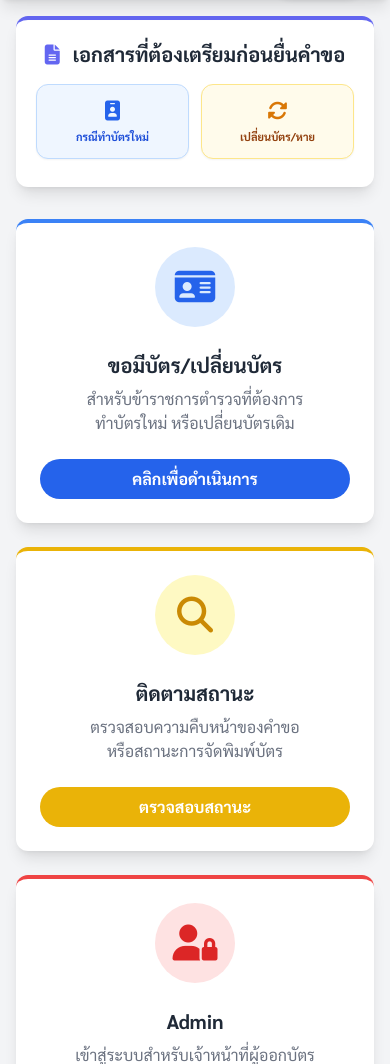
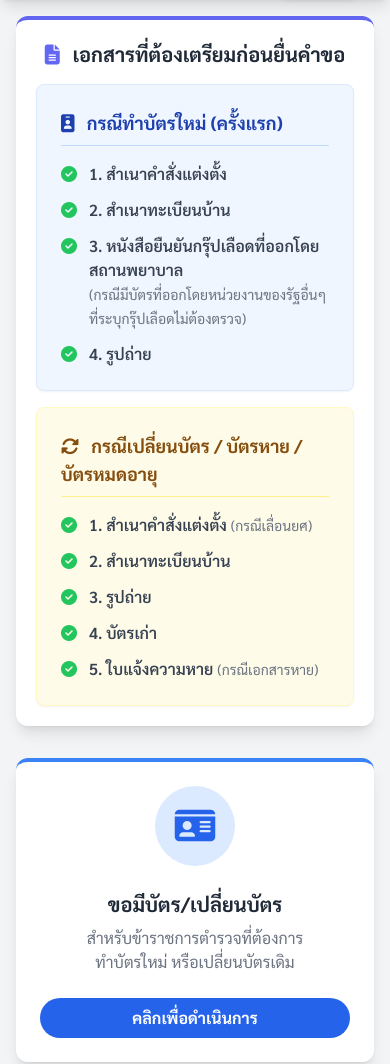
Before and after one commit to non5217/idcard-police, a PHP site: page /index.php in a window 390 px wide. Shown: the part 64-1128 px from the top of the page. Run offline with PHP 8.4, Linux system fonts and the light colour scheme; data comes from the database, SQL or seed files in the repository; some libraries are stand-ins or nearby versions.

Commit message:
feat: Restore full document details on mobile and cleanup JS.

```diff
--- a/index.php
+++ b/index.php
@@ -149,20 +149,8 @@ endif; ?>
                 <i class="fas fa-file-alt text-indigo-500 mr-2"></i> เอกสารที่ต้องเตรียมก่อนยื่นคำขอ
             </h2>
 
-            <!-- Mobile View: Small Buttons (ลดขนาดตามสั่ง) -->
-            <div class="flex md:hidden gap-3 justify-center mb-2">
-                <button onclick="showDocModal('NEW')" class="flex-1 bg-blue-50 text-blue-700 py-3 px-2 rounded-xl font-bold border border-blue-200 shadow-sm flex flex-col items-center gap-1 active:scale-95 transition">
-                    <i class="fas fa-id-badge text-xl text-blue-600"></i>
-                    <span class="text-[11px]">กรณีทำบัตรใหม่</span>
-                </button>
-                <button onclick="showDocModal('UPDATE')" class="flex-1 bg-amber-50 text-amber-800 py-3 px-2 rounded-xl font-bold border border-amber-200 shadow-sm flex flex-col items-center gap-1 active:scale-95 transition">
-                    <i class="fas fa-sync-alt text-xl text-amber-600"></i>
-                    <span class="text-[11px]">เปลี่ยนบัตร/หาย</span>
-                </button>
-            </div>
-
-            <!-- Desktop View: Full Detail Grid -->
-            <div class="hidden md:grid grid-cols-1 md:grid-cols-2 gap-6">
+            <!-- Detailed Grid (Restored on Mobile for visibility) -->
+            <div class="grid grid-cols-1 md:grid-cols-2 gap-4 md:gap-6">
                 <div class="bg-blue-50 rounded-lg p-6 border border-blue-100 shadow-sm">
                     <h3 class="text-lg font-bold text-blue-800 mb-4 border-b border-blue-200 pb-2">
                         <i class="fas fa-id-badge mr-2"></i> กรณีทำบัตรใหม่ (ครั้งแรก)
@@ -391,52 +379,6 @@ endif; ?>
     </div>
 
     <script>
-        function showDocModal(type) {
-            let title = '';
-            let content = '';
-            let icon = 'info';
-
-            if(type === 'NEW') {
-                title = 'เอกสาร: กรณีทำบัตรใหม่ (ครั้งแรก)';
-                icon = 'info';
-                content = `
-                    <div class="text-left font-sarabun">
-                        <ul class="space-y-3">
-                            <li class="flex items-start"><i class="fas fa-check-circle text-green-500 mt-1 mr-2"></i> 1. สำเนาคำสั่งแต่งตั้ง</li>
-                            <li class="flex items-start"><i class="fas fa-check-circle text-green-500 mt-1 mr-2"></i> 2. สำเนาทะเบียนบ้าน</li>
-                            <li class="flex items-start"><i class="fas fa-check-circle text-green-500 mt-1 mr-2"></i> 3. หนังสือยืนยันกรุ๊ปเลือด (ใบรับรองแพทย์)</li>
-                            <li class="flex items-start"><i class="fas fa-check-circle text-green-500 mt-1 mr-2"></i> 4. รูปถ่าย</li>
-                        </ul>
-                    </div>
-                `;
-            } else {
-                title = 'เอกสาร: กรณีเปลี่ยน/หาย/หมดอายุ';
-                icon = 'warning';
-                content = `
-                    <div class="text-left font-sarabun">
-                        <ul class="space-y-3">
-                            <li class="flex items-start"><i class="fas fa-check-circle text-green-500 mt-1 mr-2"></i> 1. สำเนาคำสั่งแต่งตั้ง (ถ้ามี)</li>
-                            <li class="flex items-start"><i class="fas fa-check-circle text-green-500 mt-1 mr-2"></i> 2. สำเนาทะเบียนบ้าน</li>
-                            <li class="flex items-start"><i class="fas fa-check-circle text-green-500 mt-1 mr-2"></i> 3. รูปถ่าย</li>
-                            <li class="flex items-start"><i class="fas fa-check-circle text-green-500 mt-1 mr-2"></i> 4. บัตรเก่า (ถ้ามี)</li>
-                            <li class="flex items-start"><i class="fas fa-check-circle text-green-500 mt-1 mr-2"></i> 5. ใบแจ้งความ (กรณีบัตรหาย)</li>
-                        </ul>
-                    </div>
-                `;
-            }
-
-            Swal.fire({
-                title: title,
-                html: content,
-                icon: icon,
-                confirmButtonText: 'รับทราบ',
-                confirmButtonColor: '#3085d6',
-                customClass: {
-                    container: 'font-sarabun'
-                }
-            });
-        }
-
         function openPdpaModal() {
             document.getElementById('pdpaModal').classList.remove('hidden');
             document.getElementById('pdpaCheckbox').checked = false;
```
